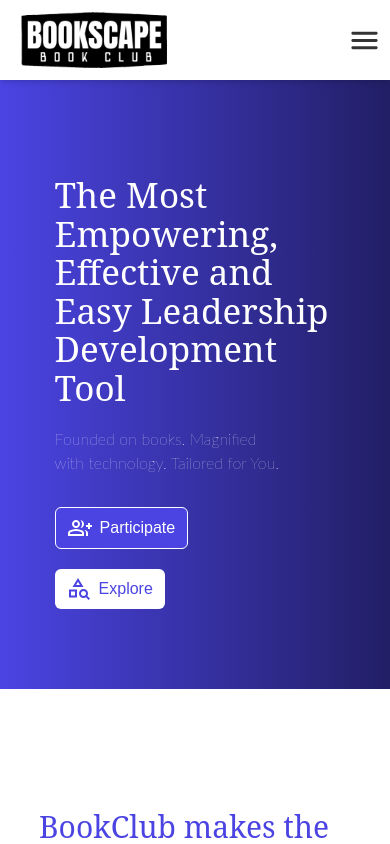
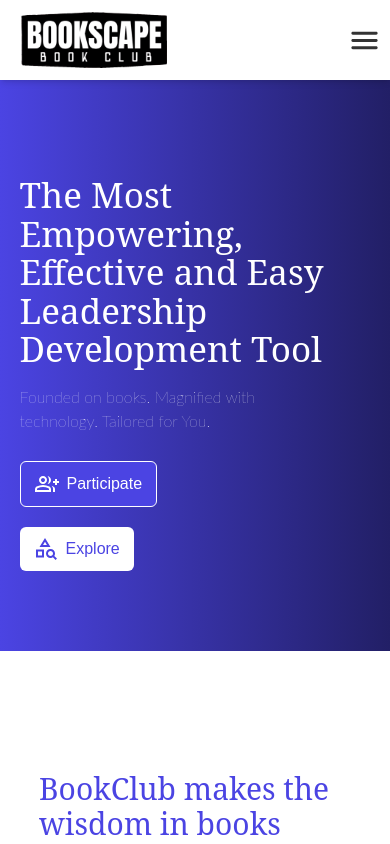
Before and after one commit to Nishantjaryal/bookclub, a Next.js app: page / in a window 390 px wide. Shown: the top 844 px of the page. Built offline with nearby package versions, Linux system fonts and the light colour scheme; no server answers.

Commit message:
Update Homepage.tsx

```diff
--- a/components/Homepage.tsx
+++ b/components/Homepage.tsx
@@ -5,7 +5,7 @@
   return (
     <div className="lg:h-screen w-full bg-gradient-to-r from-primary to-secondary flex gap-6 justify-between items-center overflow-hidden max-lg:flex-col max-lg:py-20">
       <div className="  w-[90%] md:w-[80%] text-white flex-center pt-24 lg:w-[55%]  ">
-        <div className="w-[80%] flex flex-col gap-5">
+        <div className="md:w-[80%] flex flex-col gap-5 max-md:gap-4">
           <h1 className=" text-[35px] leading-[1.1] md:text-[55px] font-serif flex-center font-[500] my-font ">
             {homepage.heading}
           </h1>
@@ -15,7 +15,7 @@
 
           <div className=" flex gap-5 pt-3 max-md:flex-col-reverse ">
             <Link href={homepage.buttonLink1}>
-              <button className="flex gap-2 px-3 py-2 md:px-5 md:py-3 bg-white text-primary rounded-md hover:bg-slate-100">
+              <button className="flex gap-2 px-3.5 py-2.5 md:px-5 md:py-3 bg-white text-primary rounded-md hover:bg-slate-100">
                 <svg
                   xmlns="http://www.w3.org/2000/svg"
                   height="24px"
@@ -30,7 +30,7 @@
             </Link>
 
             <Link href={homepage.buttonLink2}>
-              <button className="flex gap-2 px-3 py-2 md:px-5 md:py-3 bg-primary border-[1px] border-white text-white rounded-md hover:bg-[#4c44e359]">
+              <button className="flex gap-2 px-3.5 py-2.5 md:px-5 md:py-3 bg-primary border-[1px] border-white text-white rounded-md hover:bg-[#4c44e359]">
                 <svg
                   xmlns="http://www.w3.org/2000/svg"
                   height="24px"
```
